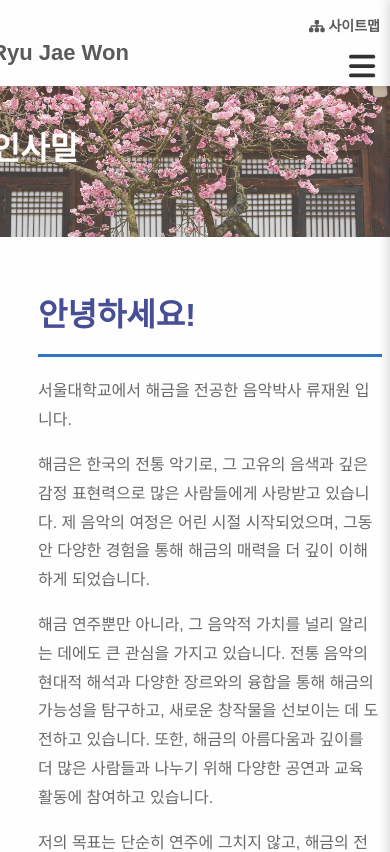
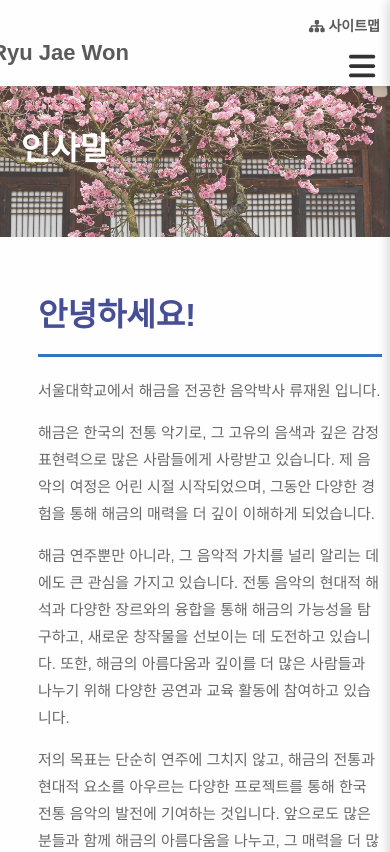
Before and after one commit to BrightLuminate/jawnproject, a React (Create React App) app: page /greeting in a window 390 px wide. Shown: the top 852 px of the page. Built offline with nearby package versions, Linux system fonts and the light colour scheme.

Commit message:
Update Greeting.css

```diff
--- a/src/css/Greeting.css
+++ b/src/css/Greeting.css
@@ -165,10 +165,10 @@ h1 {
 .greeting-banner h1{
 
       margin: 0;
-            font-size: 2em;
-            position: relative;
-            left:  -110px;
-            top: -12px;
+    font-size: 2em;
+    position: relative;
+    left:  -80px;
+    top: -12px;
 }
 .greeting-banner{
      width: 100vw; /* Full viewport width */
@@ -184,4 +184,8 @@ h1 {
     color: #fff;
     margin-bottom: 50px;
 }
+.greeting-text{
+    font-size: 15px;
 }
+
+}
```
